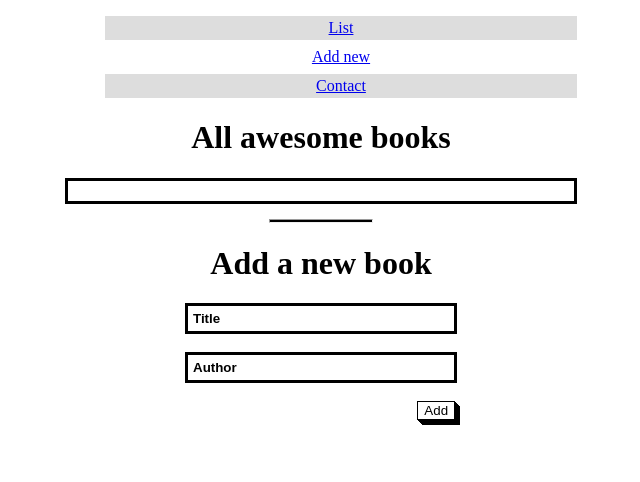
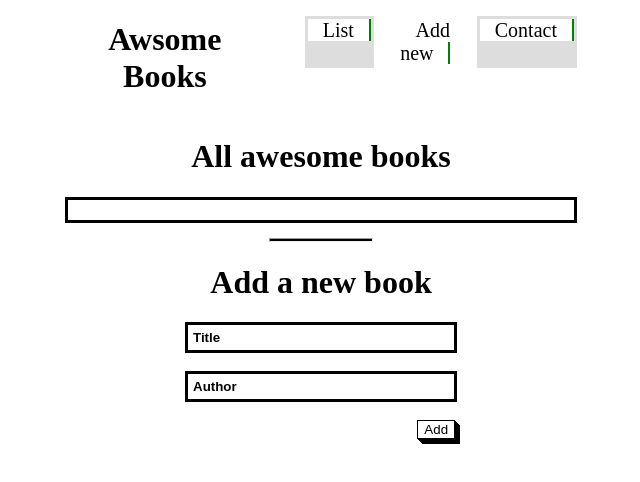
Before and after one commit to peter-mwovi/Awesome-books, a website: page index.html in a window 1280 px wide. Shown: the whole page, without its empty margins (319-959 px from the left). Drawn offline with Linux system fonts and the light colour scheme.

Commit message:
Complete navigation design.

```diff
--- a/index.html
+++ b/index.html
@@ -1,6 +1,5 @@
 <!DOCTYPE html>
 <html lang="en">
-
   <head>
     <meta charset="UTF-8" />
     <meta name="viewport" content="width=device-width, initial-scale=1.0" />
@@ -9,7 +8,8 @@
   </head>
 
   <body>
-    <header>
+    <header class="header-container">
+      <h1 class="logo-text">Awsome Books</h1>
       <nav class="nav-container">
         <ul class="nav-list">
           <li class="nav-item">
@@ -42,5 +42,4 @@
 
     <script src="./script.js"></script>
   </body>
-
 </html>
--- a/styles.css
+++ b/styles.css
@@ -61,3 +61,25 @@
   margin-top: 3%;
   margin-bottom: 3%;
 }
+
+.header-container {
+  display: flex;
+  justify-content: space-between;
+}
+
+.nav-list {
+  display: flex;
+}
+
+.nav-list li a {
+  text-decoration: none;
+  color: black;
+  padding: 0 15px;
+  background-color: white;
+  border-right: 2px solid green;
+  font-size: 20px;
+}
+
+.nav-list li a:active {
+  color: blue;
+}
```
Lines whose indentation alone changed are shown as unchanged.
